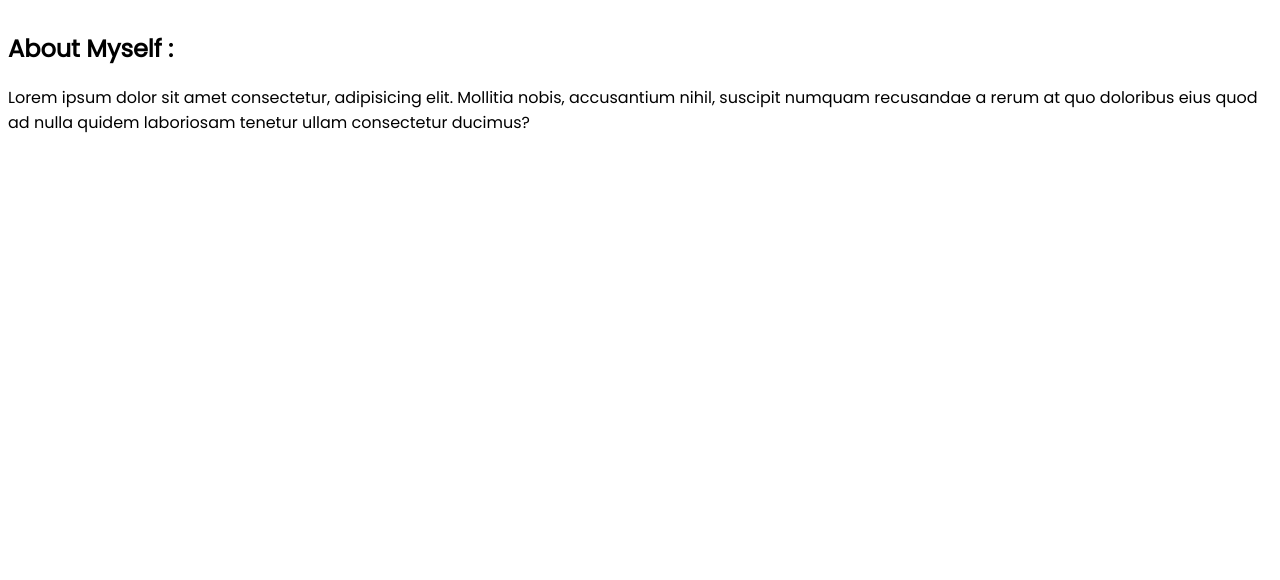
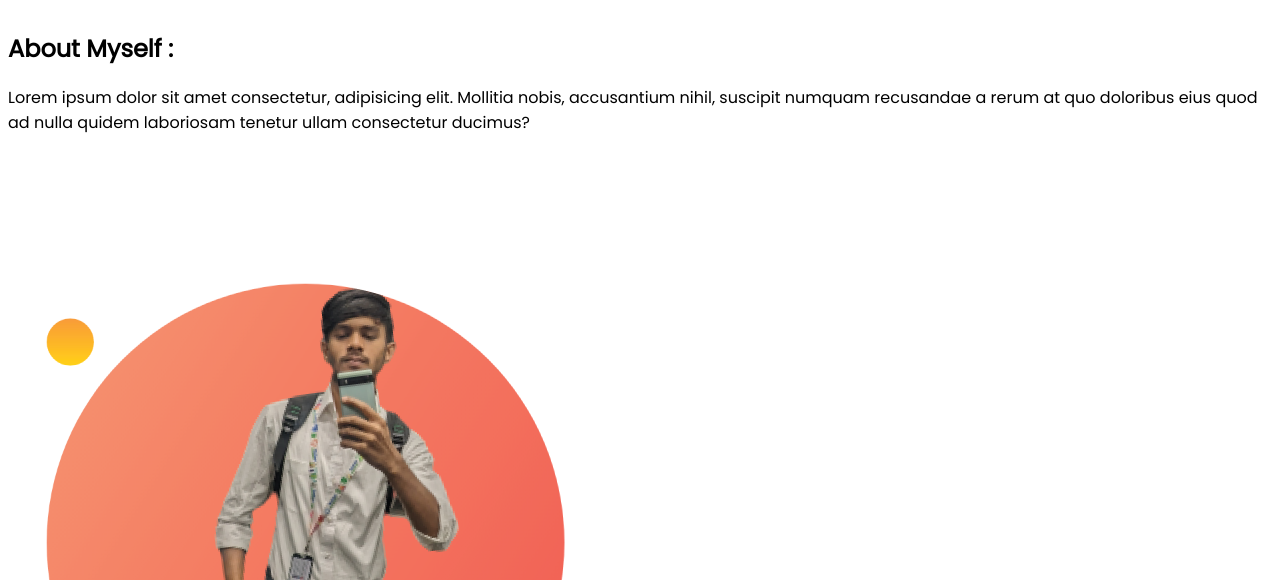
Before and after one commit to Samius-Sazin/Personal_Portfolio, a plain HTML site: page index.html in a window 1280 px wide. Shown: the part 220-800 px from the top of the page. Drawn offline with Linux system fonts and the light colour scheme.

Commit message:
add photo

```diff
--- a/index.html
+++ b/index.html
@@ -21,5 +21,8 @@
         <h1><span class="name_color">Samius Sazin's</span> World</h1>
         <h2>About Myself : </h2>
         <p>Lorem ipsum dolor sit amet consectetur, adipisicing elit. Mollitia nobis, accusantium nihil, suscipit numquam recusandae a rerum at quo doloribus eius quod ad nulla quidem laboriosam tenetur ullam consectetur ducimus?</p>
+        <img src="images/sazin_1.png" alt="Photo">
+
+
 </body>
 </html>
```
